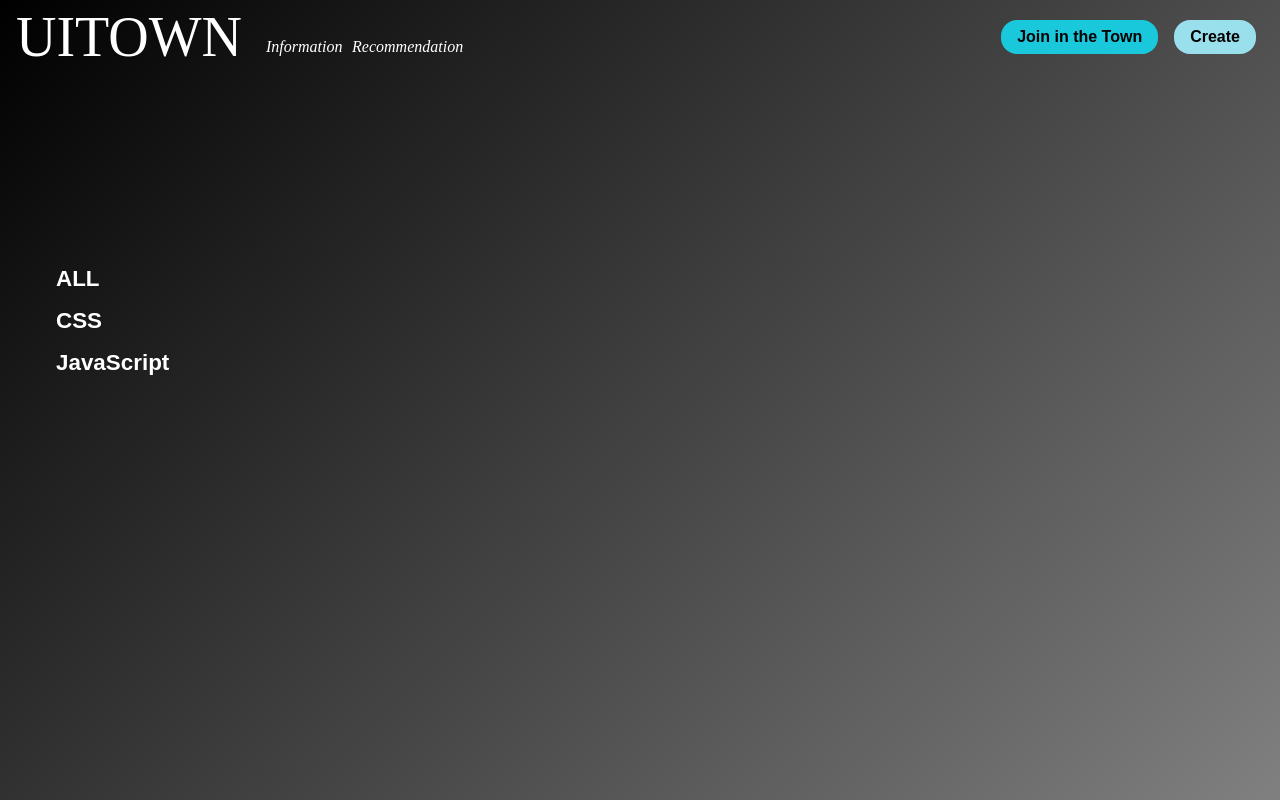
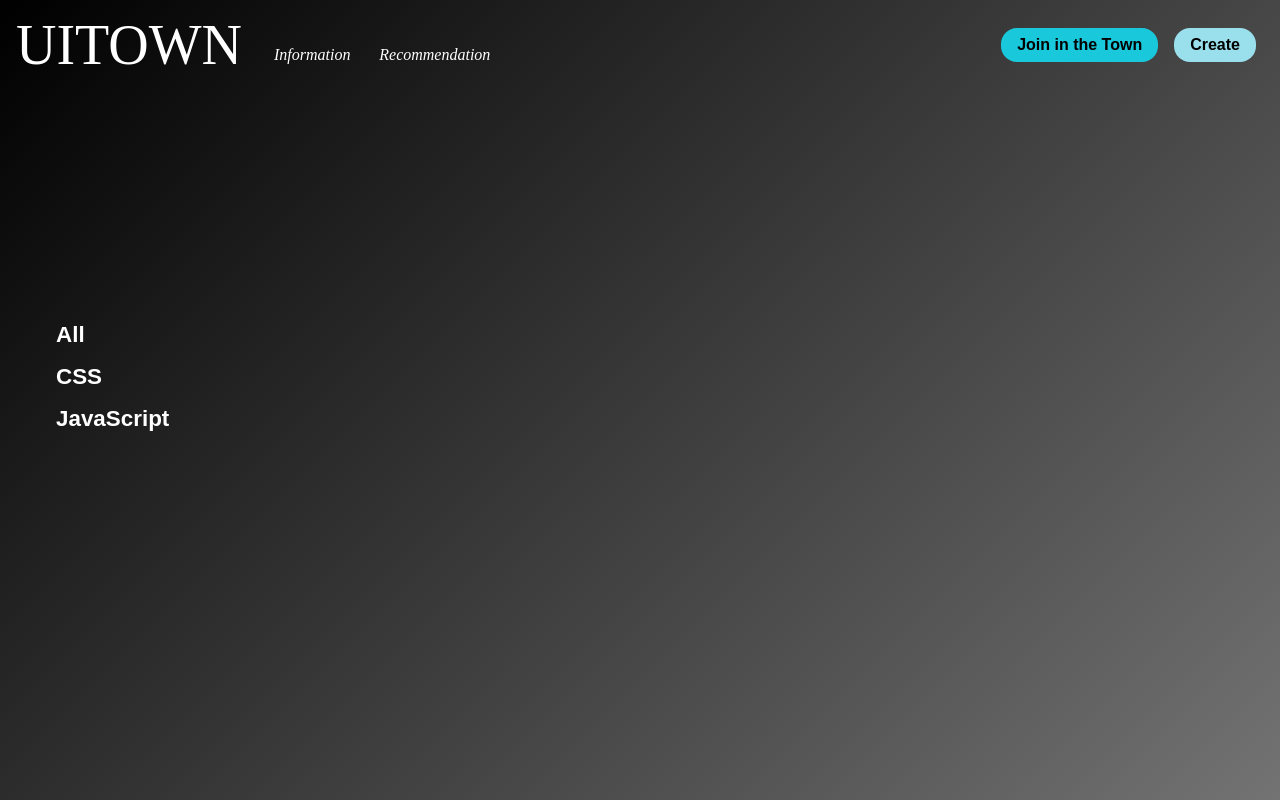
Before and after one commit to WhiteZh/UI-Town-Frontend, a Vue app: page / in a window 1280 px wide. Built offline with nearby package versions, Linux system fonts and the light colour scheme; a web font is replaced by a local one.

Commit message:
visual changes and bug fixes

```diff
--- a/src/assets/main.css
+++ b/src/assets/main.css
@@ -4,7 +4,7 @@ body {
 
 #app {
     font-family: Arial, sans-serif;
-    background: linear-gradient(135deg, black, grey);
+    background: linear-gradient(135deg, black, #737373);
     min-height: 100vh;
 }
 
--- a/src/components/DropDown.vue
+++ b/src/components/DropDown.vue
@@ -29,18 +29,18 @@
 .drop-down-btn {
   padding: 0.5rem 1.5rem;
   margin: 0;
-  width: 7.3rem;
+  width: 7.5rem;
   display: inline-block;
   cursor: pointer;
   font-size: 1.4rem;
   font-weight: bold;
   color: white;
   text-align: left;
+  border-radius: 2rem;
 }
 
-.drop-down-btn:hover {
+.drop-down-container:hover .drop-down-btn {
   background-color: #272030;
-  border-radius: 2rem
 }
 
 .drop-down-container:hover .drop-down-menu {
@@ -49,17 +49,27 @@
 
 .drop-down-menu {
   position: absolute;
-  max-width: 10rem;
-  color: white;
   display: none;
+  margin: 0;
+  padding-left: 0.5rem;
+}
+
+.drop-down-menu ul {
+  width: 10rem;
   background-color: #272030;
-  min-width: 14rem;
   border-radius: 2rem;
-  margin: 0 0.5rem;
+  margin: 0;
+  padding: 0.1rem 2.5rem;
 }
 
 .drop-down-menu li {
-  margin: 0.5rem 0;
+  margin: 0.8rem 0;
+  color: white;
+  text-indent: 0.5rem;
+}
+
+.drop-down-menu li:hover {
+  text-decoration-line: underline;
 }
 
 .drop-down-menu li * {
--- a/src/components/NavigationBar.vue
+++ b/src/components/NavigationBar.vue
@@ -15,7 +15,7 @@
 
 <style scoped>
 .navbar {
-  padding: 0.5rem 1rem 0 1rem;
+  padding: 1rem 1rem 0 1rem;
   height: 3.6em;
   display: flex;
   flex-direction: row;
@@ -25,7 +25,7 @@
 .home-title {
   font-size: 3.5rem;
   color: white;
-  margin-right: 1.5rem;
+  margin-right: 2rem;
   font-family: "Zhi Mang Xing",serif;
   align-self: center;
 }
@@ -40,7 +40,7 @@
   font-family: "Cooljazz",serif;
   font-style: italic;
   padding-bottom: 0.6rem;
-  margin-right:0.6rem;
+  margin-right: 1.8rem;
 }
 .navbar-element:hover {
   color: whitesmoke;
--- a/src/views/HomeView.vue
+++ b/src/views/HomeView.vue
@@ -7,7 +7,6 @@
     {name: 'Buttons', url: '/'},
     {name: 'Checkboxes', url: '/'},
     {name: 'Toggle Switches', url: '/'},
-    {name: 'Loads', url: '/'},
     {name: 'Loads', url: '/'},
     {name: 'Transitions', url:'/'},
     {name: 'Special Effects', url: '/'}
@@ -23,8 +22,8 @@
 <template>
     <NavigationBar/>
     <main>
-        <div style="height: 12rem;"></div>
-        <DropDown>ALL</DropDown>
+        <div style="height: 15rem;"></div>
+        <DropDown>All</DropDown>
         <DropDown :list="CSS_attribute">CSS</DropDown>
         <DropDown :list="JS_attribute">JavaScript</DropDown>
     </main>
```
